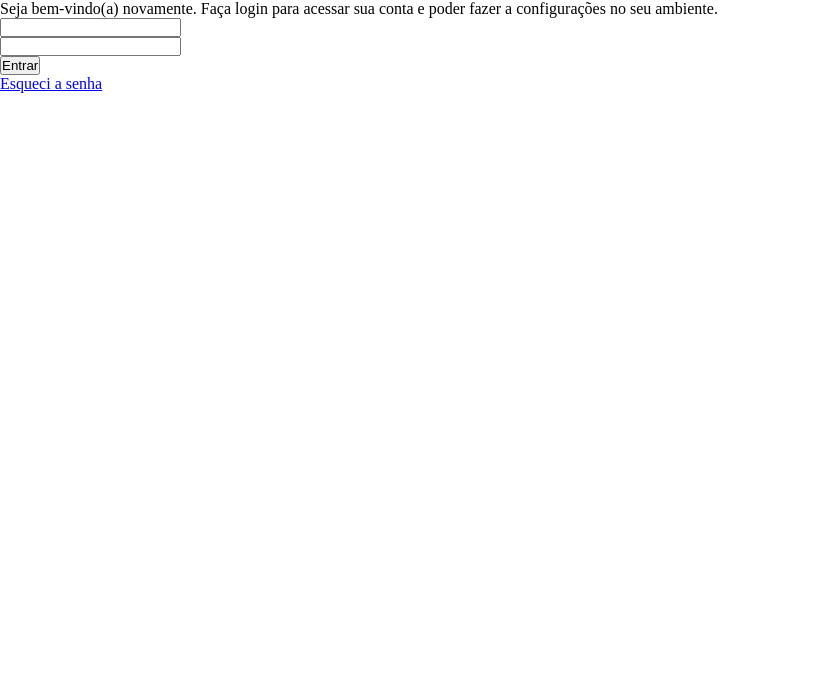
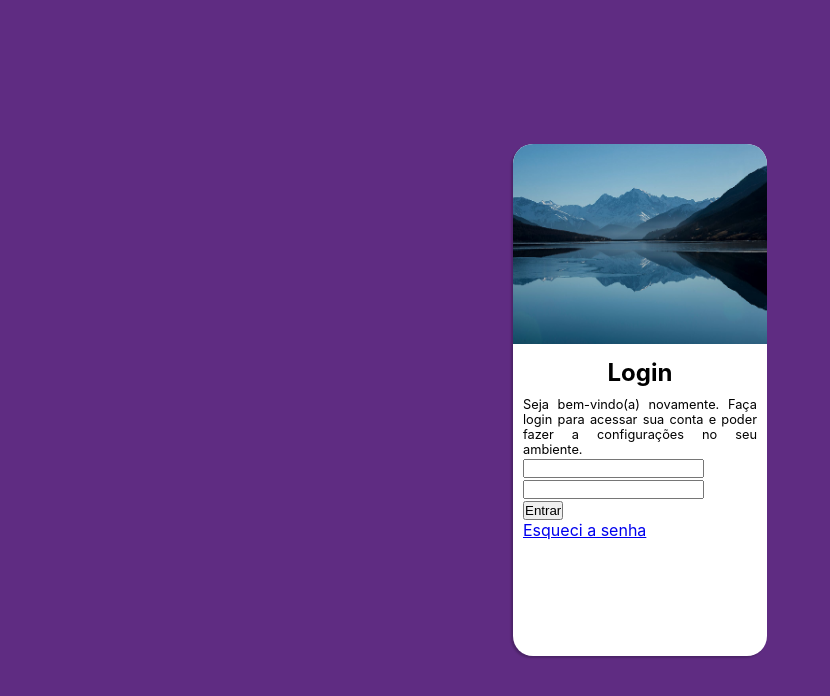
Before and after one commit to Felipehenrs/projeto-login, a plain HTML site: page index.html in a window 1280 px wide. Shown: the whole page, without its empty margins (0-830 px from the left). Drawn offline with Linux system fonts and the light colour scheme.

Commit message:
Update Exercício

```diff
--- a/estilos/style.css
+++ b/estilos/style.css
@@ -9,3 +9,41 @@
     margin: 0;
     padding: 0;
 }
+body{
+    font-family: Arial, Helvetica, sans-serif;
+    background-color: #5f2c82;
+    font-family: -apple-system, BlinkMacSystemFont, 'Segoe UI', Roboto, Oxygen, Ubuntu, Cantarell, 'Open Sans', 'Helvetica Neue', sans-serif
+}
+main{
+    width: 100vw;
+    height: 100vh;
+    position: relative;
+}
+section#login{
+    position: absolute;
+    background-color: rgb(255, 255, 255);
+    padding: 10px;
+    width: 234px;
+    height: 492px;
+    top: 50%;
+    left: 50%;
+    transform: translate(-50%, -50%);
+    border-radius: 20px;
+    box-shadow: -2px 2px 2px rgba(0, 0, 0, 0.205);
+}
+#login h1{
+    font-family: -apple-system, BlinkMacSystemFont, 'Segoe UI', Roboto, Oxygen, Ubuntu, Cantarell, 'Open Sans', 'Helvetica Neue', sans-serif;
+    padding: 20px;
+    text-align: center;
+}
+div#imagem img{
+    width: 254px;
+    height: 200px;
+    border-radius: 20px 20px 0 0;
+    margin: -10px;
+}
+p{
+    margin-top: -10px;
+    font-size: 0.8em;
+    text-align: justify;
+}
--- a/index.html
+++ b/index.html
@@ -10,9 +10,11 @@
     <main>
         <section id="login">
             <div id="imagem">
+                <img src="imagens/pexels-bri-schneiter-28802-346529.jpg" alt="imagem login">
 
             </div>
             <div id="formulário">
+                <h1>Login</h1>
                 <p>Seja bem-vindo(a) novamente. Faça login para acessar sua conta e poder fazer a configurações no seu ambiente.</p>
                 <form action="login.php" method="post">
                     <div><input type="email" name="email" id="iemail" required maxlength="30"></div>
```
